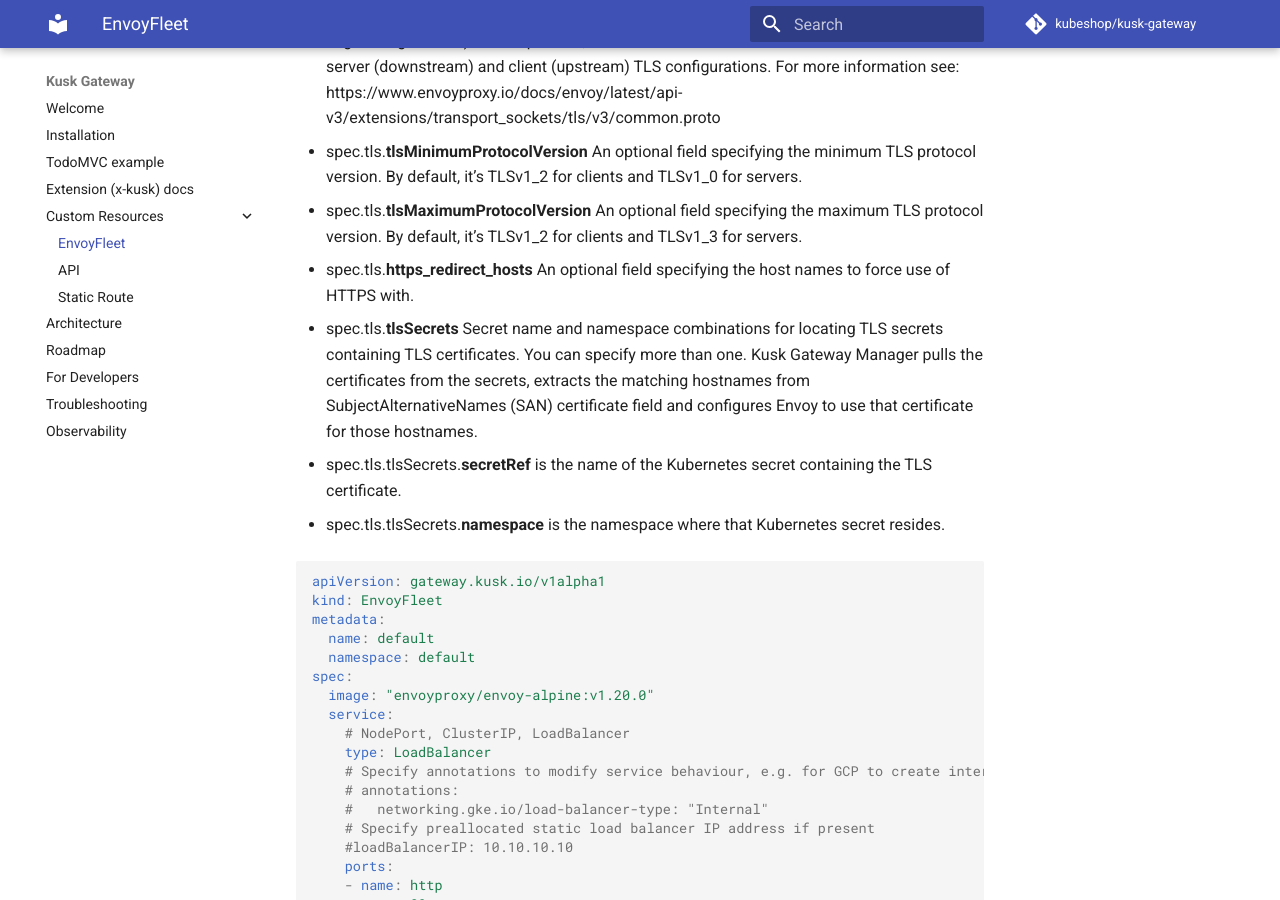
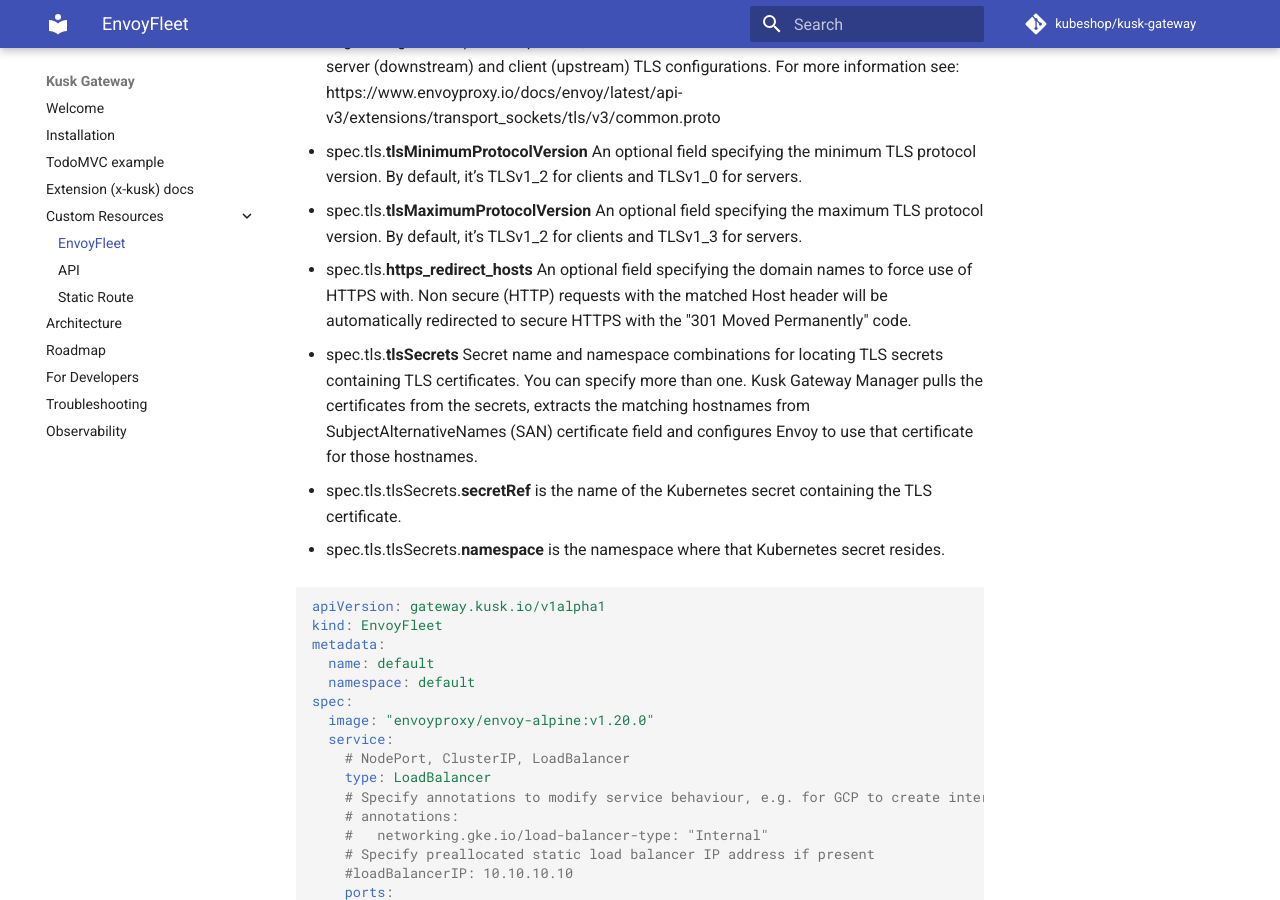
Before and after one commit to kubeshop/kusk-gateway, an MkDocs documentation site: the page built from docs/customresources/envoyfleet.md, in a window 1280 px wide and 900 px high, scrolled down 2018 px. Built offline with MkDocs 1.6.1 and Material for MkDocs 9.7.7, drawn with Linux system fonts in a browser that asks for light colours; comment, search, counter and statistics services are not loaded.

Commit message:
clarify docs

```diff
--- a/docs/customresources/envoyfleet.md
+++ b/docs/customresources/envoyfleet.md
@@ -50,7 +50,7 @@
 
 * spec.tls.**tlsMaximumProtocolVersion** An optional field specifying the maximum TLS protocol version. By default, it’s TLSv1_2 for clients and TLSv1_3 for servers.
 
-* spec.tls.**https_redirect_hosts** An optional field specifying the host names to force use of HTTPS with.
+* spec.tls.**https_redirect_hosts** An optional field specifying the domain names to force use of HTTPS with. Non secure (HTTP) requests with the matched Host header will be automatically redirected to secure HTTPS with the "301 Moved Permanently" code.
 
 * spec.tls.**tlsSecrets** Secret name and namespace combinations for locating TLS secrets containing TLS certificates.
 You can specify more than one.
```
